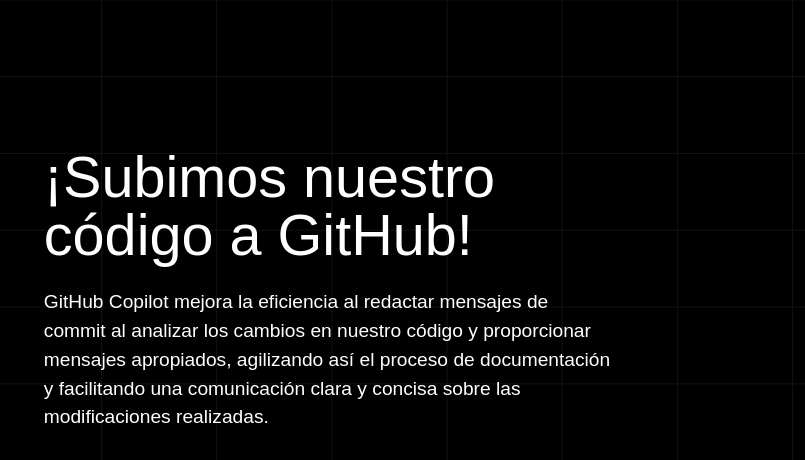
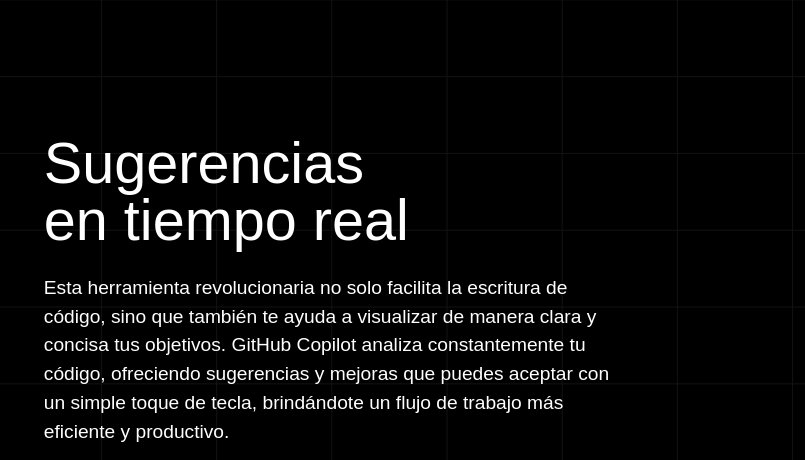
Before and after one commit to polkadeveloper/proyecto-ecco, an Astro site: page /ia in a window 1280 px wide. Shown: the part 1767-2227 px from the top of the page, 475-1280 px from the left. Built offline with nearby package versions, Linux system fonts and the light colour scheme; Astro itself is replaced by a stand-in of ours; a web font is replaced by a local one.

Commit message:
Actualización de la sección de código izquierdo***

```diff
--- a/src/components/CodeLeft.astro
+++ b/src/components/CodeLeft.astro
@@ -1,3 +1,13 @@
+---
+interface Props {
+  title: string
+  description: string
+  video: string
+}
+
+const { title, description, video } = Astro.props
+---
+
 <section
   class="min-h-screen flex flex-col xl:flex-row justify-center px-5 gap-5 md:gap-10 xl:gap-5 pt-28 md:pt-0"
 >
@@ -5,7 +15,7 @@
     class="mockup-code min-w-0 md:max-w-xl lg:max-w-3xl bg-gray-200 self-center"
   >
     <div class="flex justify-center items-center">
-      <video src="/videoCommitsAmplio.webm" autoplay loop muted class="w-full h-auto"
+      <video src={video} autoplay loop muted class="w-full h-auto"
       ></video>
     </div>
   </div>
@@ -15,13 +25,10 @@
     <h1
       class="text-3xl md:text-5xl geist-bold text-left lg:text-center xl:text-left text-white text-balance"
     >
-      ¡Subimos nuestro código a GitHub!
+      {title}
     </h1>
     <p class="text-left geist-semibold text-white text-pretty">
-      GitHub Copilot mejora la eficiencia al redactar mensajes de commit al
-      analizar los cambios en nuestro código y proporcionar mensajes apropiados,
-      agilizando así el proceso de documentación y facilitando una comunicación
-      clara y concisa sobre las modificaciones realizadas.
+      {description}
     </p>
   </div>
 </section>
```
